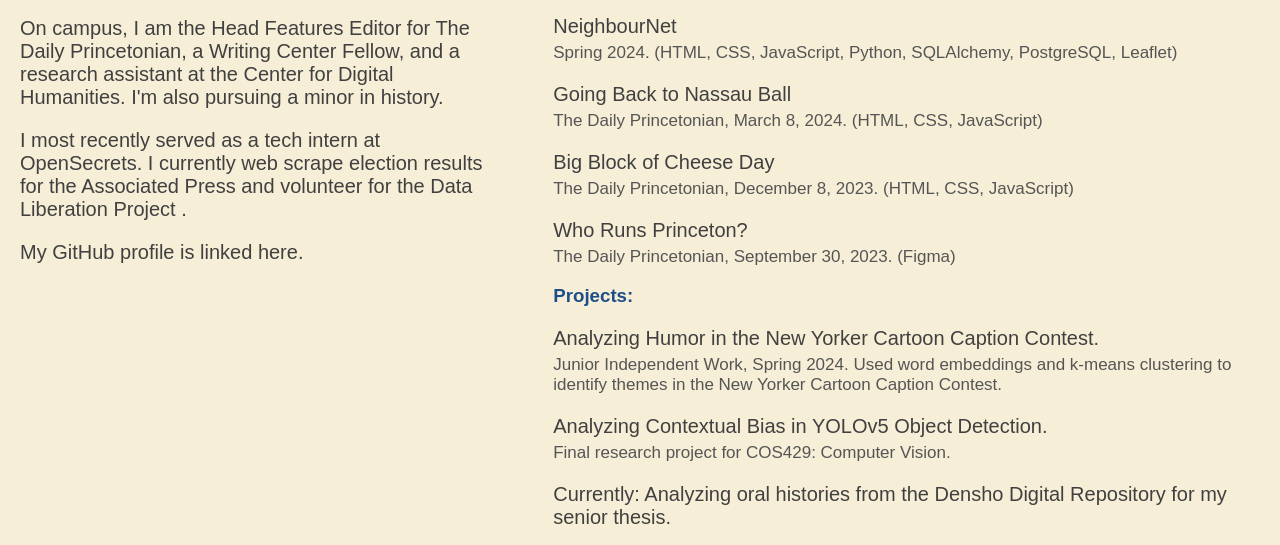
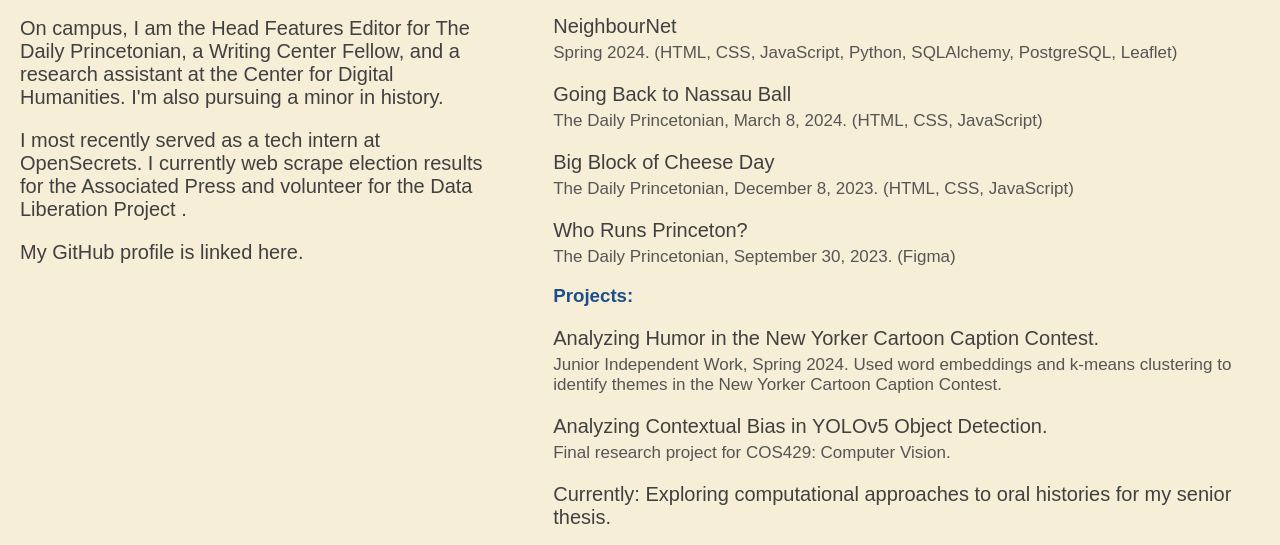
Before and after one commit to mollypt/portfolio, a plain HTML site: page index.html in a window 1280 px wide. Shown: the part 395-940 px from the top of the page. Drawn offline with Linux system fonts and the light colour scheme.

Commit message:
Update index.html

```diff
--- a/index.html
+++ b/index.html
@@ -119,7 +119,7 @@
             Analyzing Contextual Bias in YOLOv5 Object Detection. <span class="details"> Final research project for COS429: Computer Vision. </span>
         </p>
         <p>
-            Currently: <a href= https://github.com/mollypt/OralHistories target="_blank"> Analyzing oral histories from the Densho Digital Repository for my senior thesis. </a>
+            Currently: <a href= https://github.com/mollypt/OralHistories target="_blank"> Exploring computational approaches to oral histories for my senior thesis. </a>
         </p>
         <h3>Writing:</h3>
         <p>
```
